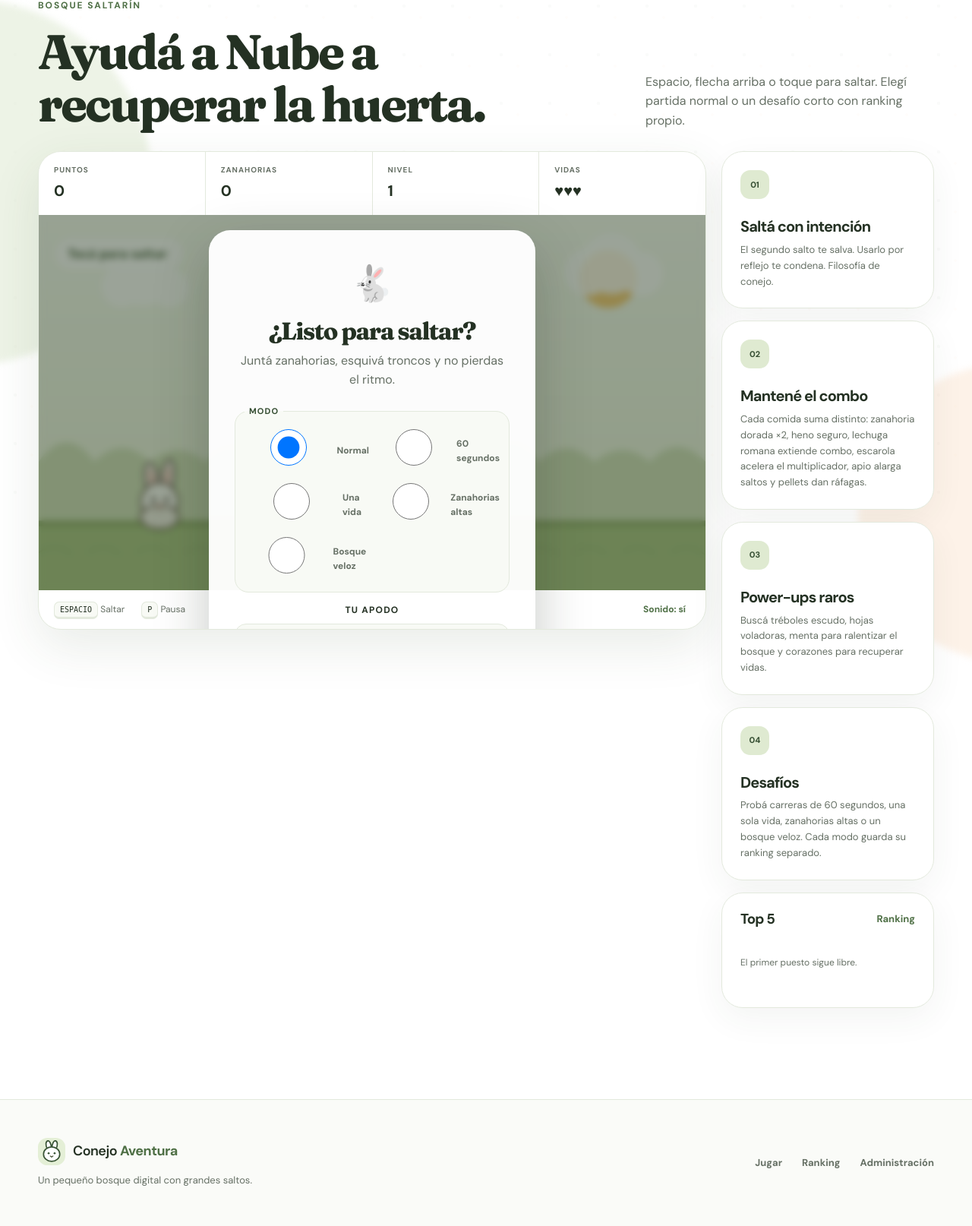
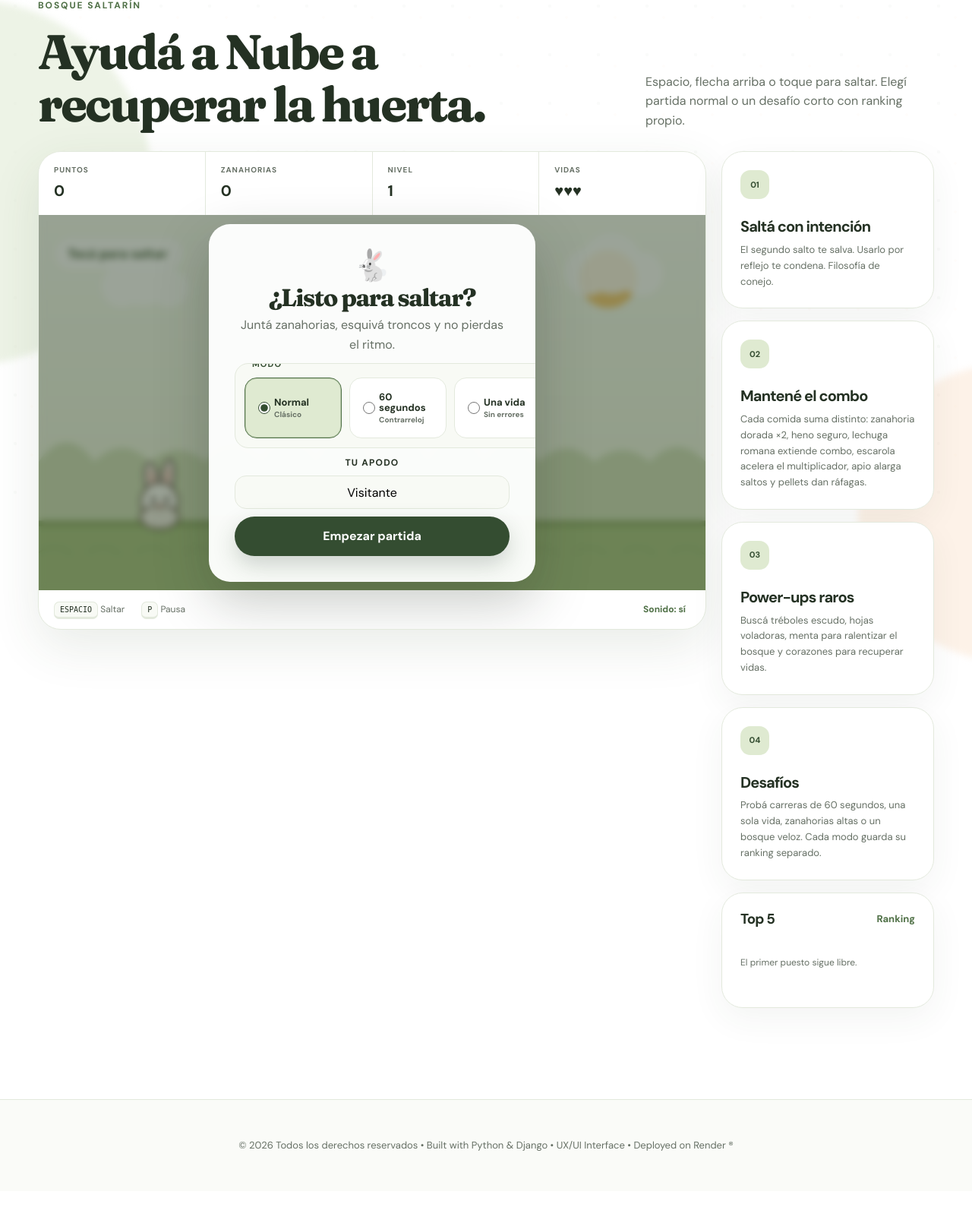
Before and after one commit to lu-developer476/Bunny-Quest, a Django app: page /jugar/ in a window 1280 px wide. Shown: the part 140-1754 px from the top of the page at 76% size. After the commit the page ends 1655 px from the top, so only its background shows below. Run offline with Django 5.2, Linux system fonts and the light colour scheme; data that the repository does not hold is empty.

Commit message:
Polish game forms and footer (#11)

```diff
--- a/static/css/styles.css
+++ b/static/css/styles.css
@@ -338,3 +338,71 @@ kbd { padding: 4px 7px; border: 1px solid var(--line); border-bottom-width: 3px;
 .profile-bunny.accessory-cap::after { content: '🧢'; position: absolute; transform: translate(0, -54px); font-size: 30px; }
 .profile-bunny.accessory-collar::after { content: '📿'; position: absolute; transform: translate(2px, 42px); font-size: 24px; }
 @media (max-width: 720px) { .challenge-picker { grid-template-columns: 1fr; } .burrow-bunny-card { min-width: 0; width: 100%; } }
+
+/* Compact start form: keep the action button visible on short screens. */
+.overlay-card { max-height: min(92vh, 620px); overflow-y: auto; }
+.overlay-card .overlay-bunny { font-size: 40px; line-height: 1; }
+.overlay-card h2 { margin: 6px 0; }
+.overlay-card p { margin-bottom: 12px; }
+.challenge-slider {
+  position: relative;
+  display: flex;
+  grid-template-columns: none;
+  gap: 10px;
+  overflow-x: auto;
+  margin: 12px 0 10px;
+  padding: 18px 12px 12px;
+  scroll-snap-type: x mandatory;
+  -webkit-overflow-scrolling: touch;
+}
+.challenge-slider legend { position: absolute; top: -8px; left: 16px; background: var(--cream); }
+.challenge-card {
+  position: relative;
+  flex: 0 0 128px;
+  min-height: 76px;
+  flex-direction: column;
+  align-items: flex-start !important;
+  justify-content: center;
+  gap: 3px !important;
+  padding: 12px 14px 12px 38px;
+  border: 1px solid var(--line);
+  border-radius: 16px;
+  background: white;
+  color: var(--ink) !important;
+  scroll-snap-align: start;
+  cursor: pointer;
+}
+.challenge-card input {
+  position: absolute;
+  left: 12px;
+  top: 14px;
+  width: 16px;
+  height: 16px;
+  accent-color: var(--leaf-dark);
+}
+.challenge-card span { font-size: 13px; line-height: 1.1; }
+.challenge-card small { color: var(--muted); font-size: 10px; line-height: 1.1; }
+.challenge-card:has(input:checked) { border-color: var(--leaf); background: var(--leaf-light); box-shadow: inset 0 0 0 1px rgba(79,112,70,.24); }
+.nickname-field { margin-top: 8px; }
+.overlay-card input { height: 44px; margin-bottom: 10px; }
+
+/* Keep the register panel visually aligned with the orange invite card. */
+.auth-section-compact .auth-card { padding: 40px 52px; }
+.auth-section-compact .auth-card h2 { margin-bottom: 20px; font-size: 40px; }
+.auth-section-compact .styled-form p { margin-bottom: 10px; }
+.auth-section-compact .styled-form label { margin-bottom: 5px; }
+.auth-section-compact .styled-form input,
+.auth-section-compact .styled-form select { min-height: 42px; }
+.auth-section-compact .styled-form .helptext,
+.auth-section-compact .styled-form > ul { display: none; }
+.auth-section-compact .button { min-height: 46px; margin-top: 4px; }
+.auth-section-compact .auth-foot { margin: 12px 0 0; }
+
+.footer-grid-simple { justify-content: center; text-align: center; }
+.footer-grid-simple p { width: 100%; }
+
+@media (max-width: 720px) {
+  .overlay-card { max-height: 94vh; }
+  .challenge-card { flex-basis: 118px; min-height: 70px; padding-right: 10px; }
+  .auth-section-compact .auth-card { padding: 28px; }
+}
--- a/templates/base.html
+++ b/templates/base.html
@@ -47,16 +47,8 @@
   <main>{% block content %}{% endblock %}</main>
 
   <footer class="site-footer">
-    <div class="container footer-grid">
-      <div>
-        <div class="brand footer-brand"><img src="{% static 'img/bunny-mark.svg' %}" alt="" width="36" height="36"><span>Conejo <strong>Aventura</strong></span></div>
-        <p>Un pequeño bosque digital con grandes saltos.</p>
-      </div>
-      <div class="footer-links">
-        <a href="{% url 'game' %}">Jugar</a>
-        <a href="{% url 'leaderboard' %}">Ranking</a>
-        <a href="/admin/">Administración</a>
-      </div>
+    <div class="container footer-grid footer-grid-simple">
+      <p>© 2026 Todos los derechos reservados • Built with Python &amp; Django • UX/UI Interface • Deployed on Render ®</p>
     </div>
   </footer>
   <script src="{% static 'js/site.js' %}" defer></script>
--- a/templates/core/game.html
+++ b/templates/core/game.html
@@ -24,13 +24,13 @@
             <span class="overlay-bunny">🐇</span>
             <h2 id="overlayTitle">¿Listo para saltar?</h2>
             <p id="overlayText">Juntá zanahorias, esquivá troncos y no pierdas el ritmo.</p>
-            <fieldset class="challenge-picker" aria-label="Modo desafío">
+            <fieldset class="challenge-picker challenge-slider" aria-label="Modo desafío">
               <legend>Modo</legend>
-              <label><input type="radio" name="challengeMode" value="normal" checked> Normal</label>
-              <label><input type="radio" name="challengeMode" value="timed"> 60 segundos</label>
-              <label><input type="radio" name="challengeMode" value="one_life"> Una vida</label>
-              <label><input type="radio" name="challengeMode" value="high_carrots"> Zanahorias altas</label>
-              <label><input type="radio" name="challengeMode" value="fast_forest"> Bosque veloz</label>
+              <label class="challenge-card"><input type="radio" name="challengeMode" value="normal" checked><span>Normal</span><small>Clásico</small></label>
+              <label class="challenge-card"><input type="radio" name="challengeMode" value="timed"><span>60 segundos</span><small>Contrarreloj</small></label>
+              <label class="challenge-card"><input type="radio" name="challengeMode" value="one_life"><span>Una vida</span><small>Sin errores</small></label>
+              <label class="challenge-card"><input type="radio" name="challengeMode" value="high_carrots"><span>Zanahorias altas</span><small>Saltos precisos</small></label>
+              <label class="challenge-card"><input type="radio" name="challengeMode" value="fast_forest"><span>Bosque veloz</span><small>Ritmo intenso</small></label>
             </fieldset>
             <label class="nickname-field" for="nicknameInput">Tu apodo</label>
             <input id="nicknameInput" maxlength="24" value="{{ default_nickname }}" autocomplete="nickname">
```
